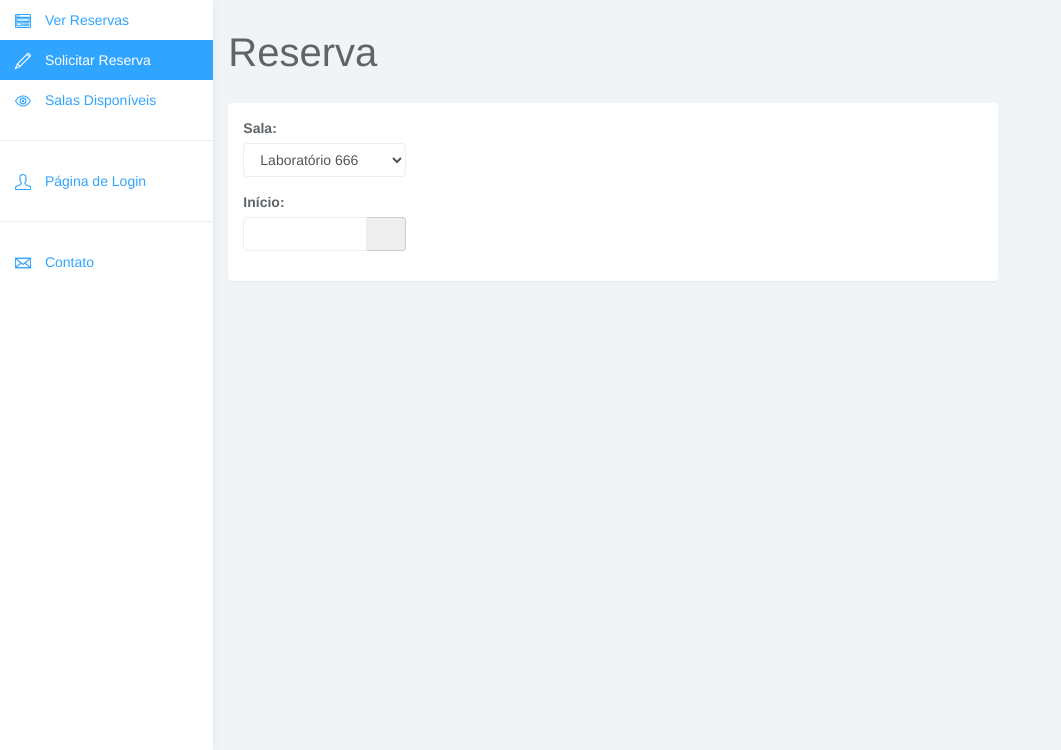
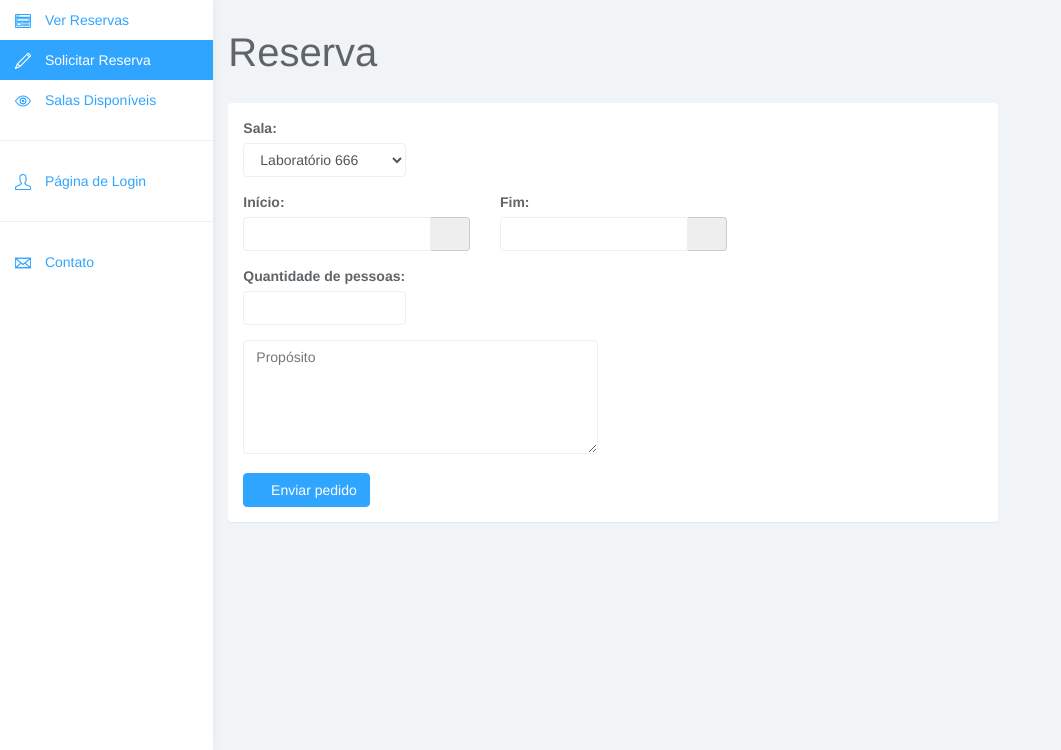
Before and after one commit to Lafaiet/LABICOM-Maestro, a Django app: page /reservar in a window 1280 px wide. Shown: the part 50-800 px from the top of the page, without its empty margins (0-1061 px from the left). Run offline with Django 3.2, Linux system fonts and the light colour scheme; a user stored in the database is signed in; data comes from the database, SQL or seed files in the repository; both versions use the stored data as it was after the commit; some libraries are stand-ins or nearby versions; some web fonts are replaced.

Commit message:
form de solicitacao de reserva concluido

```diff
--- a/labicommaestro/room_scheduling/templates/reservation_page.html
+++ b/labicommaestro/room_scheduling/templates/reservation_page.html
@@ -17,12 +17,22 @@
 
 <!-- <link rel="stylesheet" href="https://maxcdn.bootstrapcdn.com/font-awesome/4.3.0/css/font-awesome.min.css"> -->
 
-<script src="https://cdnjs.cloudflare.com/ajax/libs/moment.js/2.14.1/moment.min.js"></script>
-<script src="https://cdnjs.cloudflare.com/ajax/libs/moment.js/2.14.1/locale/pt-br.js"></script>
+<!-- datetimepicker includes -->
+
+<!-- <script type="text/javascript" src="//code.jquery.com/jquery-2.1.1.min.js"></script> -->
+<!-- <script type="text/javascript" src="//maxcdn.bootstrapcdn.com/bootstrap/3.3.1/js/bootstrap.min.js"></script> -->
+<script src="//cdnjs.cloudflare.com/ajax/libs/moment.js/2.9.0/moment-with-locales.js"></script>
+<script src="//cdn.rawgit.com/Eonasdan/bootstrap-datetimepicker/e8bddc60e73c1ec2475f827be36e1957af72e2ea/src/js/bootstrap-datetimepicker.js"></script>
+
+<link href="//cdn.rawgit.com/Eonasdan/bootstrap-datetimepicker/e8bddc60e73c1ec2475f827be36e1957af72e2ea/build/css/bootstrap-datetimepicker.css" rel="stylesheet">
+<!-- <link rel="stylesheet" type="text/css" media="screen" href="//maxcdn.bootstrapcdn.com/bootstrap/3.3.1/css/bootstrap.min.css" /> -->
+
+<!-- <script src="https://cdnjs.cloudflare.com/ajax/libs/moment.js/2.14.1/moment.min.js"></script> -->
+<!-- <script src="https://cdnjs.cloudflare.com/ajax/libs/moment.js/2.14.1/locale/pt-br.js"></script> -->
 
 
-<link href="{% static 'css/bootstrap-datetimepicker.css' %}" rel="stylesheet">
-<script src="https://cdnjs.cloudflare.com/ajax/libs/bootstrap-datetimepicker/4.17.37/js/bootstrap-datetimepicker.min.js"></script>
+<!-- <link href="{% static 'css/bootstrap-datetimepicker.css' %}" rel="stylesheet">
+<script src="https://cdnjs.cloudflare.com/ajax/libs/bootstrap-datetimepicker/4.17.37/js/bootstrap-datetimepicker.min.js"></script> -->
 
 <script src="{% static 'js/collapse.js' %}"></script>
 <script src="{% static 'js/transition.js' %}"></script>
@@ -48,7 +58,8 @@
       <div class="panel-body">
 
 
-							<form role="form">
+							<form id="contact-form" method="post">
+                {% csrf_token %}
                 <div class="row">
                   <div class="col-lg-3">
                     <div class="form-group">
@@ -63,10 +74,21 @@
                 </div>
 
                 <div class="row">
-                  <div class='col-sm-3'>
+                  <div class='col-sm-4'>
                     <div class="form-group">
-                      <label for="sel1">Início:</label>
-                      <div class='input-group date' id='datetimepicker1'>
+                      <label for="start-datetime">Início:</label>
+                      <div class='input-group date' id='start-datetime'>
+                        <input type='text' class="form-control" />
+                        <span class="input-group-addon">
+                          <span class="glyphicon glyphicon-calendar"></span>
+                        </span>
+                      </div>
+                    </div>
+                  </div>
+                  <div class='col-sm-4'>
+                    <div class="form-group">
+                      <label for="end-datetime">Fim:</label>
+                      <div class='input-group date' id='end-datetime'>
                         <input type='text' class="form-control" />
                         <span class="input-group-addon">
                           <span class="glyphicon glyphicon-calendar"></span>
@@ -76,42 +98,33 @@
                   </div>
                 <script type="text/javascript">
                     $(function () {
-                $('#datetimepicker1').datetimepicker();
+                        $('#start-datetime, #end-datetime').datetimepicker({locale: 'pt-BR'});
                     });
                 </script>
-
               </div>
 
-
-                <!-- <div class="form-group">
-                <div class='input-group date' id='datetimepicker2'>
-                    <input type='text' class="form-control" />
-                    <span class="input-group-addon">
-                        <span class="glyphicon glyphicon-calendar"></span>
-                    </span>
+              <div class="row">
+                <div class="col-sm-3">
+                  <div class="form-group">
+                    <label for="people-qtd">Quantidade de pessoas:</label>
+                    <input type="text" class="form-control" id="people-qtd">
+                    <span class="help-block" style="display: none;">Entre com sua mensagem.</span>
+                  </div>
                 </div>
               </div>
 
-                <script type="text/javascript">
-                $(function () {
-                  $('#datetimepicker2').datetimepicker({
-                    locale: 'pt-BR'
-                  });
-                });
-                </script> -->
+              <div class="row">
+                <div class="col-sm-6">
+                  <div class="form-group">
+                    <textarea rows="5" cols="100" class="form-control" id="purpose" name="purpose" placeholder="Propósito" oninvalid="this.setCustomValidity('Preencha esse campo!')" required oninput="setCustomValidity('')" /></textarea>
+                    <span class="help-block" style="display: none;">Entre com sua mensagem.</span>
+                  </div>
+                </div>
+              </div>
 
-                <!-- <div class="form-group">
-                  <label for="sel1">Intervalo de reserva:</label>
-                   <input  type="text" placeholder="Data de início"  id="data-inicio">
+              <button type="submit"  class="btn btn-primary submitted" style="display: block; margin-top: 4px;">
+              <span class="glyphicon glyphicon-send" aria-hidden="true"></span> Enviar pedido</button>
 
-                   <input  type="text" placeholder="Data de fim"  id="data-fim">
-                  </div>
-                  <script type="text/javascript">
-                    $('#data-inicio, #data-fim').datepicker({
-                      format: "dd/mm/yyyy",
-                      language: 'pt-BR',
-                    });
-                  </script> -->
               </form>
             </div>
            </div>
--- a/labicommaestro/room_scheduling/templates/rooms_panel.html
+++ b/labicommaestro/room_scheduling/templates/rooms_panel.html
@@ -51,7 +51,7 @@
      <div class="panel panel-default">
        <div class="panel-heading">Disposição atual</div>
        <div class="panel-body">
-         <div id="example5.1" style="height: 200px;"></div>
+         <div id="example5.1" style="height: 500px;"></div>
        </div>
      </div>
    </div>
```
Also changed, not shown: README.md, labicommaestro/db.sqlite3. Lines whose indentation alone changed are shown as unchanged.
